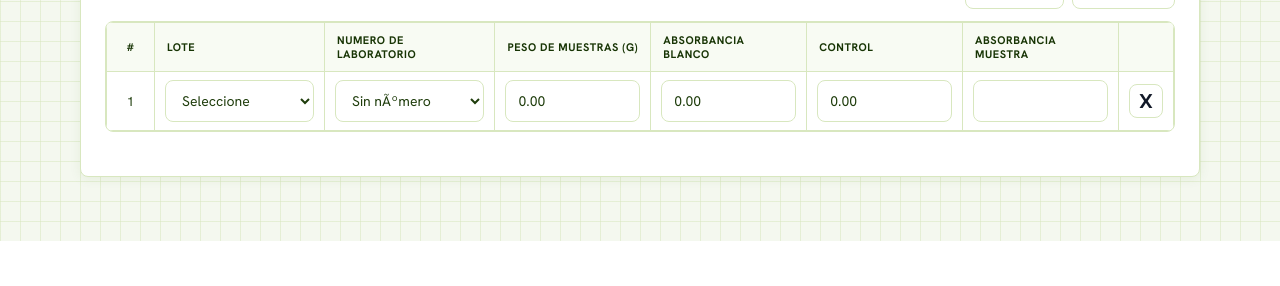
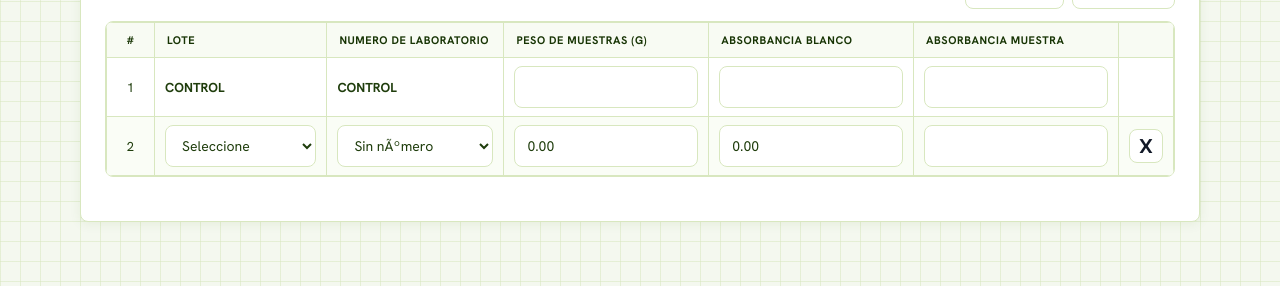
Before and after one commit to cesargg56/Proyecto_Cengicana_Practicantes2, a PHP site: page /controllers/Foliares/fosforo_controller.php in a window 1280 px wide. Shown: the part 1079-1365 px from the top of the page. Before the commit the page ends 1320 px from the top, so only its background shows below. Run offline with PHP 8.4, Linux system fonts and the light colour scheme; the visitor is signed in with stand-in values (Sample User, id 1); data comes from the database, SQL or seed files in the repository; data that the repository does not hold is empty.

Commit message:
Reparacion de fosforo para foliares

```diff
--- a/laboratorio/controllers/Foliares/fosforo_controller.php
+++ b/laboratorio/controllers/Foliares/fosforo_controller.php
@@ -34,7 +34,7 @@
             $ppm_p_sol = 0;
         }
 
-        $porcentaje_p = $peso != 0 ? ($ppm_p_sol / $peso) : 0;
+        $porcentaje_p = $peso != 0 ? (($ppm_p_sol * 0.005) / $peso) : 0;
         if ($porcentaje_p < 0) {
             $porcentaje_p = 0;
         }
--- a/laboratorio/view/Foliares/fosforo_view.php
+++ b/laboratorio/view/Foliares/fosforo_view.php
@@ -44,7 +44,6 @@
 
         <form method="POST" action="">
             <div class="form-body">
-
                 <div class="section-title">Datos de análisis</div>
                 <div class="field-group">
                     <div class="field">
@@ -54,10 +53,6 @@
                     <div class="field">
                         <label for="abs_blanco">Absorbancia Blanco</label>
                         <input type="number" step="any" name="abs_blanco" id="abs_blanco" value="0.00" required>
-                    </div>
-                    <div class="field">
-                        <label for="control">Control</label>
-                        <input type="number" step="any" name="control" id="control" value="0.00" required>
                     </div>
                     <div class="field">
                         <label for="absorbancia">Absorbancia Muestra</label>
@@ -127,5 +122,64 @@
     </div><!-- /.card -->
 
 </div><!-- /.page-wrap -->
+
+<template id="fosforo-control-row-template">
+    <tr class="lab-data-row lab-control-row" data-control-row="1">
+        <td class="lab-row-index"></td>
+        <td>
+            <strong>CONTROL</strong>
+            <input type="hidden" name="lote[]" value="CONTROL">
+        </td>
+        <td>
+            <strong>CONTROL</strong>
+            <input type="hidden" name="numero_laboratorio[]" value="CONTROL">
+            <input type="hidden" name="control[]" value="0.00">
+        </td>
+        <td>
+            <input type="number" step="any" name="peso[]" aria-label="Peso del control" required>
+        </td>
+        <td>
+            <input type="number" step="any" name="abs_blanco[]" aria-label="Absorbancia blanco del control" required>
+        </td>
+        <td>
+            <input type="number" step="any" name="absorbancia[]" aria-label="Absorbancia muestra del control" required>
+        </td>
+        <td></td>
+    </tr>
+</template>
+
+<script>
+(function () {
+    function renumberRows(tbody) {
+        Array.from(tbody.querySelectorAll('tr.lab-data-row')).forEach((row, index) => {
+            const indexCell = row.querySelector('.lab-row-index');
+            if (indexCell) {
+                indexCell.textContent = String(index + 1);
+            }
+        });
+    }
+
+    function insertControlRow() {
+        const template = document.getElementById('fosforo-control-row-template');
+        const table = document.querySelector('table.lab-entry-table');
+        const tbody = table ? table.querySelector('tbody') : null;
+
+        if (!template || !table || !tbody || tbody.querySelector('[data-control-row="1"]')) {
+            return;
+        }
+
+        const fragment = template.content.cloneNode(true);
+        const row = fragment.querySelector('tr');
+        if (!row) {
+            return;
+        }
+
+        tbody.insertBefore(row, tbody.firstChild);
+        renumberRows(tbody);
+    }
+
+    window.addEventListener('load', insertControlRow);
+})();
+</script>
 </body>
 </html>
```
